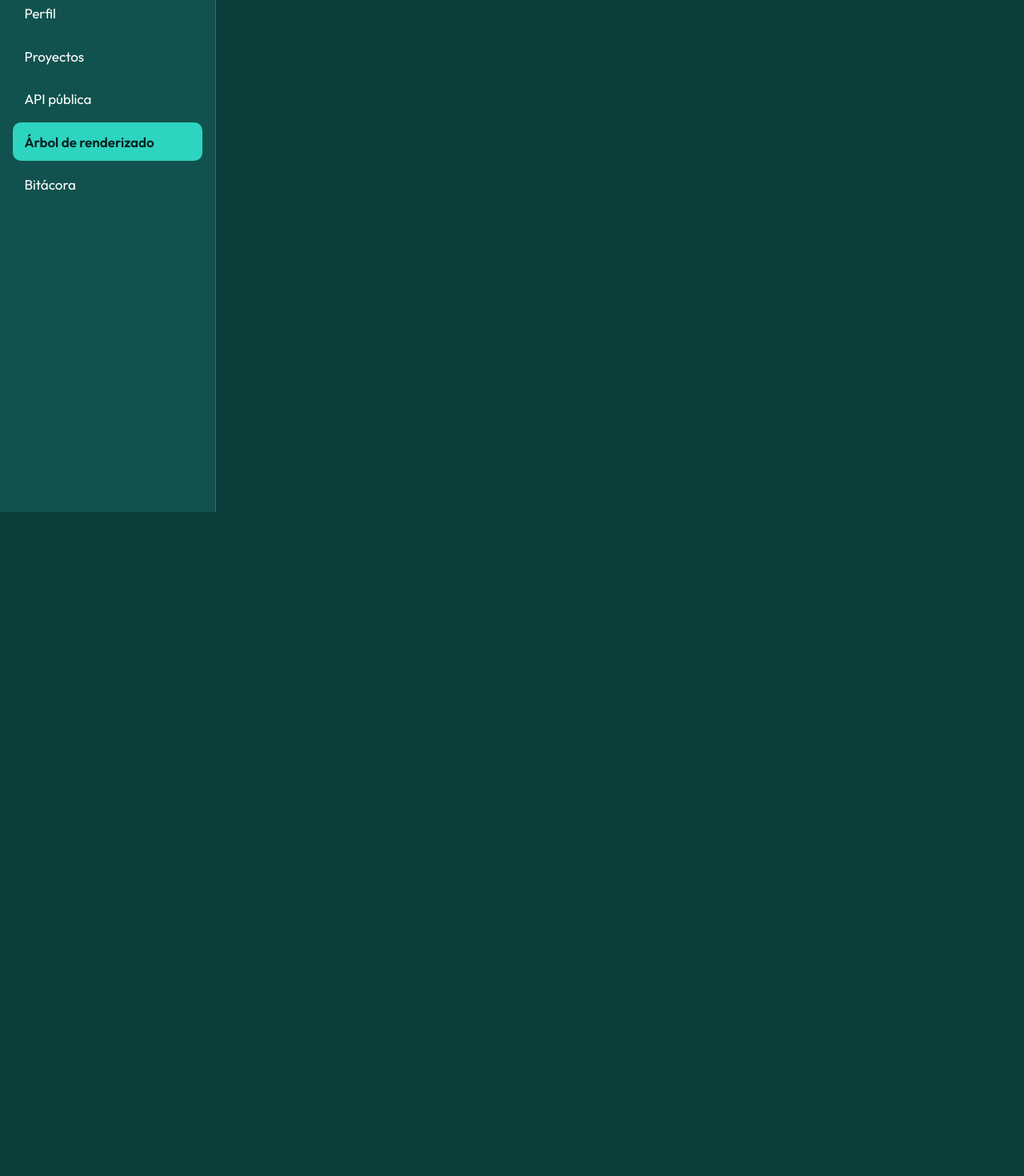
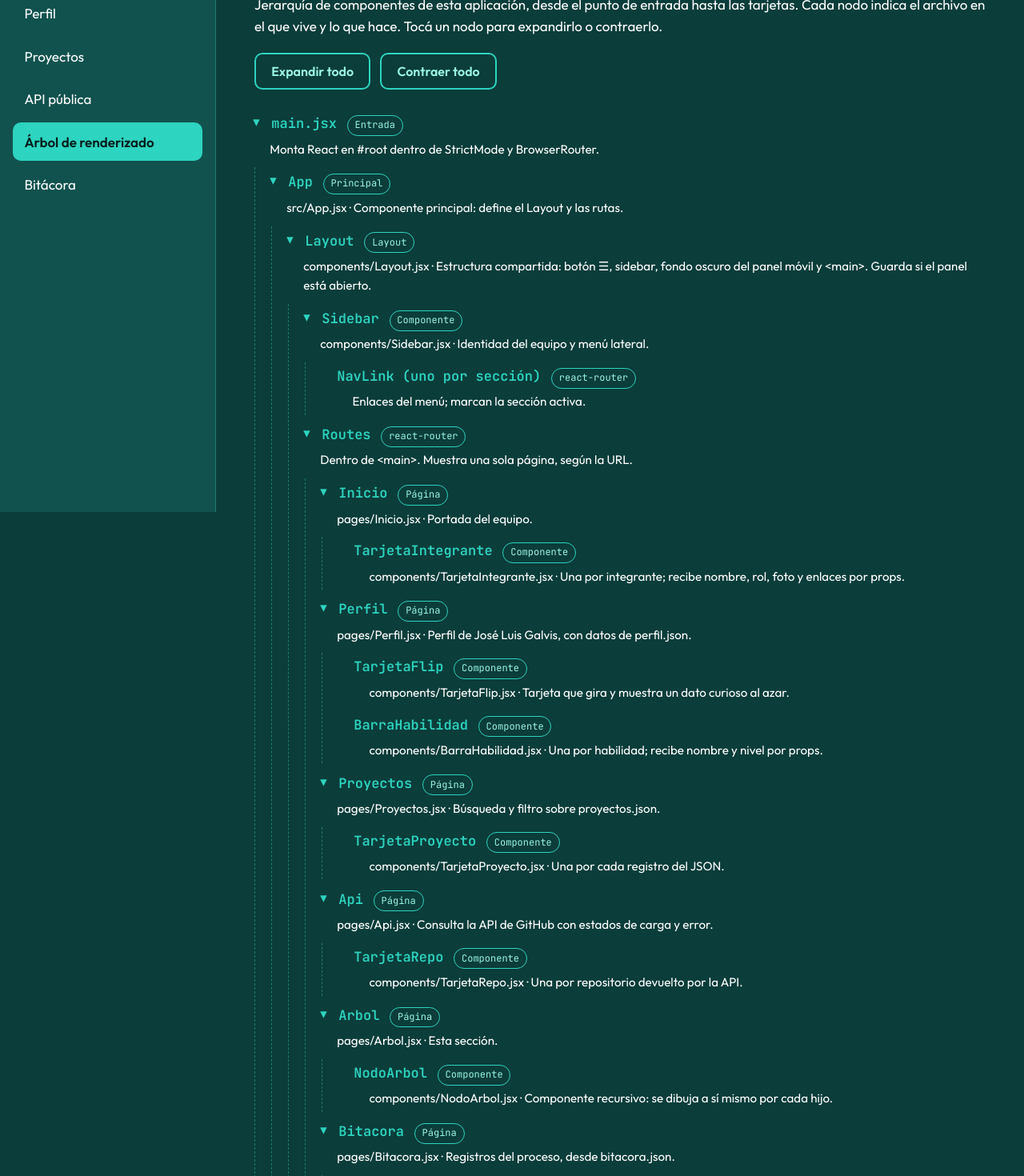
Before and after one commit to JoseLuisGalvis/desarrollo_web_TP2_2026, a React (Vite) app: page /arbol in a window 1280 px wide. Shown: the part 160-1630 px from the top of the page at 80% size. Before the commit the page ends 800 px from the top, so only its background shows below. Built offline with nearby package versions, Linux system fonts and the light colour scheme.

Commit message:
Etapa 4: arbol de renderizado expandible

```diff
--- /dev/null
+++ b/src/components/NodoArbol.jsx
@@ -0,0 +1,28 @@
+export default function NodoArbol({ nodo, abierto }) {
+  const { nombre, tipo, descripcion, hijos } = nodo;
+
+  const cabecera = (
+    <>
+      <code className="nodo-nombre">{nombre}</code>
+      <span className="registro-tipo">{tipo}</span>
+      <span className="nodo-desc">{descripcion}</span>
+    </>
+  );
+
+  if (!hijos || hijos.length === 0) {
+    return <li className="nodo nodo-hoja">{cabecera}</li>;
+  }
+
+  return (
+    <li className="nodo">
+      <details open={abierto}>
+        <summary>{cabecera}</summary>
+        <ul className="arbol-lista">
+          {hijos.map((hijo) => (
+            <NodoArbol key={hijo.nombre} nodo={hijo} abierto={abierto} />
+          ))}
+        </ul>
+      </details>
+    </li>
+  );
+}
--- /dev/null
+++ b/src/data/arbol.json
@@ -0,0 +1,122 @@
+{
+  "nombre": "main.jsx",
+  "tipo": "Entrada",
+  "descripcion": "Monta React en #root dentro de StrictMode y BrowserRouter.",
+  "hijos": [
+    {
+      "nombre": "App",
+      "tipo": "Principal",
+      "descripcion": "src/App.jsx · Componente principal: define el Layout y las rutas.",
+      "hijos": [
+        {
+          "nombre": "Layout",
+          "tipo": "Layout",
+          "descripcion": "components/Layout.jsx · Estructura compartida: botón ☰, sidebar, fondo oscuro del panel móvil y <main>. Guarda si el panel está abierto.",
+          "hijos": [
+            {
+              "nombre": "Sidebar",
+              "tipo": "Componente",
+              "descripcion": "components/Sidebar.jsx · Identidad del equipo y menú lateral.",
+              "hijos": [
+                {
+                  "nombre": "NavLink (uno por sección)",
+                  "tipo": "react-router",
+                  "descripcion": "Enlaces del menú; marcan la sección activa."
+                }
+              ]
+            },
+            {
+              "nombre": "Routes",
+              "tipo": "react-router",
+              "descripcion": "Dentro de <main>. Muestra una sola página, según la URL.",
+              "hijos": [
+                {
+                  "nombre": "Inicio",
+                  "tipo": "Página",
+                  "descripcion": "pages/Inicio.jsx · Portada del equipo.",
+                  "hijos": [
+                    {
+                      "nombre": "TarjetaIntegrante",
+                      "tipo": "Componente",
+                      "descripcion": "components/TarjetaIntegrante.jsx · Una por integrante; recibe nombre, rol, foto y enlaces por props."
+                    }
+                  ]
+                },
+                {
+                  "nombre": "Perfil",
+                  "tipo": "Página",
+                  "descripcion": "pages/Perfil.jsx · Perfil de José Luis Galvis, con datos de perfil.json.",
+                  "hijos": [
+                    {
+                      "nombre": "TarjetaFlip",
+                      "tipo": "Componente",
+                      "descripcion": "components/TarjetaFlip.jsx · Tarjeta que gira y muestra un dato curioso al azar."
+                    },
+                    {
+                      "nombre": "BarraHabilidad",
+                      "tipo": "Componente",
+                      "descripcion": "components/BarraHabilidad.jsx · Una por habilidad; recibe nombre y nivel por props."
+                    }
+                  ]
+                },
+                {
+                  "nombre": "Proyectos",
+                  "tipo": "Página",
+                  "descripcion": "pages/Proyectos.jsx · Búsqueda y filtro sobre proyectos.json.",
+                  "hijos": [
+                    {
+                      "nombre": "TarjetaProyecto",
+                      "tipo": "Componente",
+                      "descripcion": "components/TarjetaProyecto.jsx · Una por cada registro del JSON."
+                    }
+                  ]
+                },
+                {
+                  "nombre": "Api",
+                  "tipo": "Página",
+                  "descripcion": "pages/Api.jsx · Consulta la API de GitHub con estados de carga y error.",
+                  "hijos": [
+                    {
+                      "nombre": "TarjetaRepo",
+                      "tipo": "Componente",
+                      "descripcion": "components/TarjetaRepo.jsx · Una por repositorio devuelto por la API."
+                    }
+                  ]
+                },
+                {
+                  "nombre": "Arbol",
+                  "tipo": "Página",
+                  "descripcion": "pages/Arbol.jsx · Esta sección.",
+                  "hijos": [
+                    {
+                      "nombre": "NodoArbol",
+                      "tipo": "Componente",
+                      "descripcion": "components/NodoArbol.jsx · Componente recursivo: se dibuja a sí mismo por cada hijo."
+                    }
+                  ]
+                },
+                {
+                  "nombre": "Bitacora",
+                  "tipo": "Página",
+                  "descripcion": "pages/Bitacora.jsx · Registros del proceso, desde bitacora.json.",
+                  "hijos": [
+                    {
+                      "nombre": "RegistroBitacora",
+                      "tipo": "Componente",
+                      "descripcion": "components/RegistroBitacora.jsx · Un desplegable por registro."
+                    }
+                  ]
+                },
+                {
+                  "nombre": "NoEncontrada",
+                  "tipo": "Página",
+                  "descripcion": "pages/NoEncontrada.jsx · Ruta comodín (*) con enlace para volver al inicio."
+                }
+              ]
+            }
+          ]
+        }
+      ]
+    }
+  ]
+}
--- a/src/index.css
+++ b/src/index.css
@@ -568,3 +568,60 @@ a {
 .repo-meta .etiqueta-tec {
   margin: 0;
 }
+
+/* Árbol de renderizado */
+.arbol-lista {
+  list-style: none;
+  margin: 0;
+  padding-left: 1.25rem;
+  border-left: 1px dashed var(--borde);
+}
+.arbol-raiz {
+  padding-left: 0;
+  border-left: 0;
+  margin-top: 1.5rem;
+}
+.nodo {
+  margin: 0.4rem 0;
+}
+.nodo summary,
+.nodo-hoja {
+  display: flex;
+  flex-wrap: wrap;
+  align-items: baseline;
+  gap: 0.3rem 0.8rem;
+}
+.nodo summary {
+  cursor: pointer;
+  list-style: none;
+  padding: 0.25rem 0;
+}
+.nodo summary::-webkit-details-marker {
+  display: none;
+}
+.nodo summary::before {
+  content: "▸";
+  color: var(--acento);
+  transition: transform 0.2s;
+}
+.nodo details[open] > summary::before {
+  transform: rotate(90deg);
+}
+.nodo summary:focus-visible {
+  outline: 3px solid var(--acento-suave);
+  outline-offset: 2px;
+  border-radius: 6px;
+}
+.nodo-hoja {
+  padding: 0.25rem 0 0.25rem 1.2rem;
+}
+.nodo-nombre {
+  font-family: var(--fuente-mono);
+  font-weight: 600;
+  color: var(--acento);
+}
+.nodo-desc {
+  flex-basis: 100%;
+  padding-left: 1.2rem;
+  font-size: 0.95rem;
+}
--- a/src/pages/Arbol.jsx
+++ b/src/pages/Arbol.jsx
@@ -1,8 +1,46 @@
+import { useState } from "react";
+import arbol from "../data/arbol.json";
+import NodoArbol from "../components/NodoArbol.jsx";
+
 export default function Arbol() {
+  const [abierto, setAbierto] = useState(true);
+  const [version, setVersion] = useState(0);
+
+  function cambiar(valor) {
+    setAbierto(valor);
+    setVersion((v) => v + 1);
+  }
+
   return (
     <section>
+      <p className="etiqueta">Estructura de la aplicación</p>
       <h1>Árbol de renderizado</h1>
-      <p>Sección en construcción.</p>
+      <p>
+        Jerarquía de componentes de esta aplicación, desde el punto de entrada
+        hasta las tarjetas. Cada nodo indica el archivo en el que vive y lo que
+        hace. Tocá un nodo para expandirlo o contraerlo.
+      </p>
+
+      <div className="acciones">
+        <button
+          type="button"
+          className="boton boton-sec"
+          onClick={() => cambiar(true)}
+        >
+          Expandir todo
+        </button>
+        <button
+          type="button"
+          className="boton boton-sec"
+          onClick={() => cambiar(false)}
+        >
+          Contraer todo
+        </button>
+      </div>
+
+      <ul className="arbol-lista arbol-raiz" key={version}>
+        <NodoArbol nodo={arbol} abierto={abierto} />
+      </ul>
     </section>
   );
 }
```
